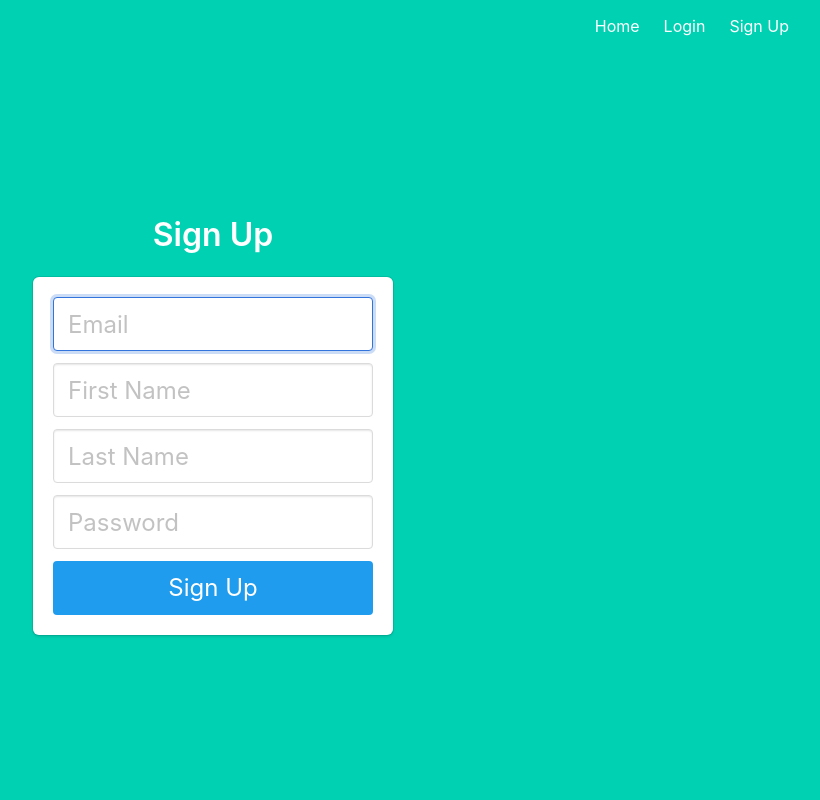
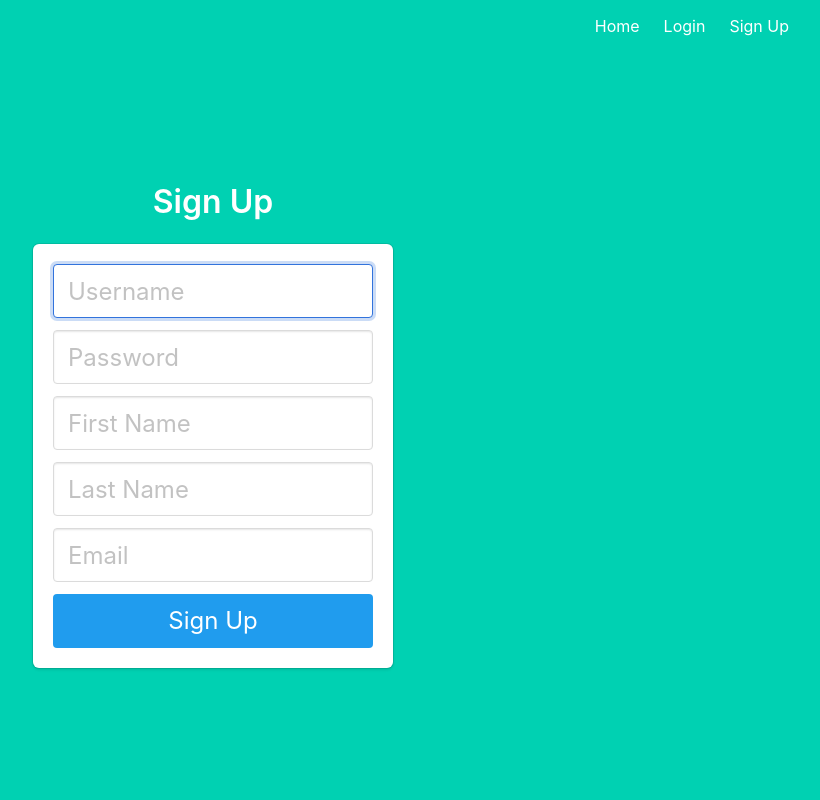
Before and after one commit to cooldudemcgeexl/cc-proj2, a Flask app: page /signup in a window 1280 px wide. Shown: the whole page, without its empty margins (427-1247 px from the left). Run offline with Flask 3, Linux system fonts and the light colour scheme.

Commit message:
make auth dependent on username, display info

```diff
--- a/proj2/blueprints/auth.py
+++ b/proj2/blueprints/auth.py
@@ -15,11 +15,11 @@ def login():
 
 @auth.route('/login', methods=['POST'])
 def login_post():
-    email = request.form.get('email')
+    username = request.form.get('username')
     password = request.form.get('password')
     remember = True if request.form.get('remember') else False
 
-    user: User = User.query.filter_by(email=email).first()
+    user: User = User.query.filter_by(username=username).first()
 
     if not user or not check_password_hash(user.password, password):
         flash('Login failed. Check your password and try again.')
@@ -36,18 +36,19 @@ def signup():
 
 @auth.route('/signup', methods=['POST'])
 def signup_post():
+    username = request.form.get('username')
     email = request.form.get('email')
     first_name = request.form.get('first_name')
     last_name = request.form.get('last_name')
     password = request.form.get('password')
 
-    user = User.query.filter_by(email=email).first()
+    user = User.query.filter_by(username=username).first()
 
     if user:
-        flash('Email address already exists')
+        flash('Username address already exists')
         return redirect(url_for('auth.signup'))
 
-    new_user = User(email=email, first_name=first_name, last_name=last_name,
+    new_user = User(username=username, email=email, first_name=first_name, last_name=last_name,
                     password=generate_password_hash(password, method='sha256'))
 
     db.session.add(new_user)
--- a/proj2/blueprints/root.py
+++ b/proj2/blueprints/root.py
@@ -11,4 +11,4 @@ def index():
 @root.route('/profile')
 @login_required
 def profile():
-    return render_template('profile.html', last_name = current_user.last_name)
+    return render_template('profile.html',first_name = current_user.first_name, last_name = current_user.last_name, email=current_user.email)
--- a/proj2/models/user.py
+++ b/proj2/models/user.py
@@ -9,6 +9,7 @@ class User(UserMixin, db.Model):
     __tablename__ = "users"
 
     id = Column(Integer, primary_key=True, autoincrement=True)
+    username = Column(String(100), unique=True)
     email = Column(String(100), unique=True)
     password = Column(String(100))
     first_name = Column(String(100))
--- a/proj2/templates/login.html
+++ b/proj2/templates/login.html
@@ -14,7 +14,7 @@
         <form method="POST" action="/login">
             <div class="field">
                 <div class="control">
-                    <input class="input is-large" type="email" name="email" placeholder="Your Email" autofocus="">
+                    <input class="input is-large" type="text" name="username" placeholder="Your Username" autofocus="">
                 </div>
             </div>
 
--- a/proj2/templates/signup.html
+++ b/proj2/templates/signup.html
@@ -14,7 +14,14 @@
         <form method="POST" action="/signup"><form method="POST" action="/signup">
             <div class="field">
                 <div class="control">
-                    <input class="input is-large" type="email" name="email" placeholder="Email" autofocus="">
+                    <input class="input is-large" type="text" name="username" placeholder="Username" autofocus="">
+                </div>
+            </div>
+
+
+            <div class="field">
+                <div class="control">
+                    <input class="input is-large" type="password" name="password" placeholder="Password">
                 </div>
             </div>
 
@@ -30,9 +37,10 @@
                 </div>
             </div>
 
+
             <div class="field">
                 <div class="control">
-                    <input class="input is-large" type="password" name="password" placeholder="Password">
+                    <input class="input is-large" type="email" name="email" placeholder="Email" autofocus="">
                 </div>
             </div>
 
```
Also changed, not shown: proj2/templates/profile.html (+6 -1 lines).
